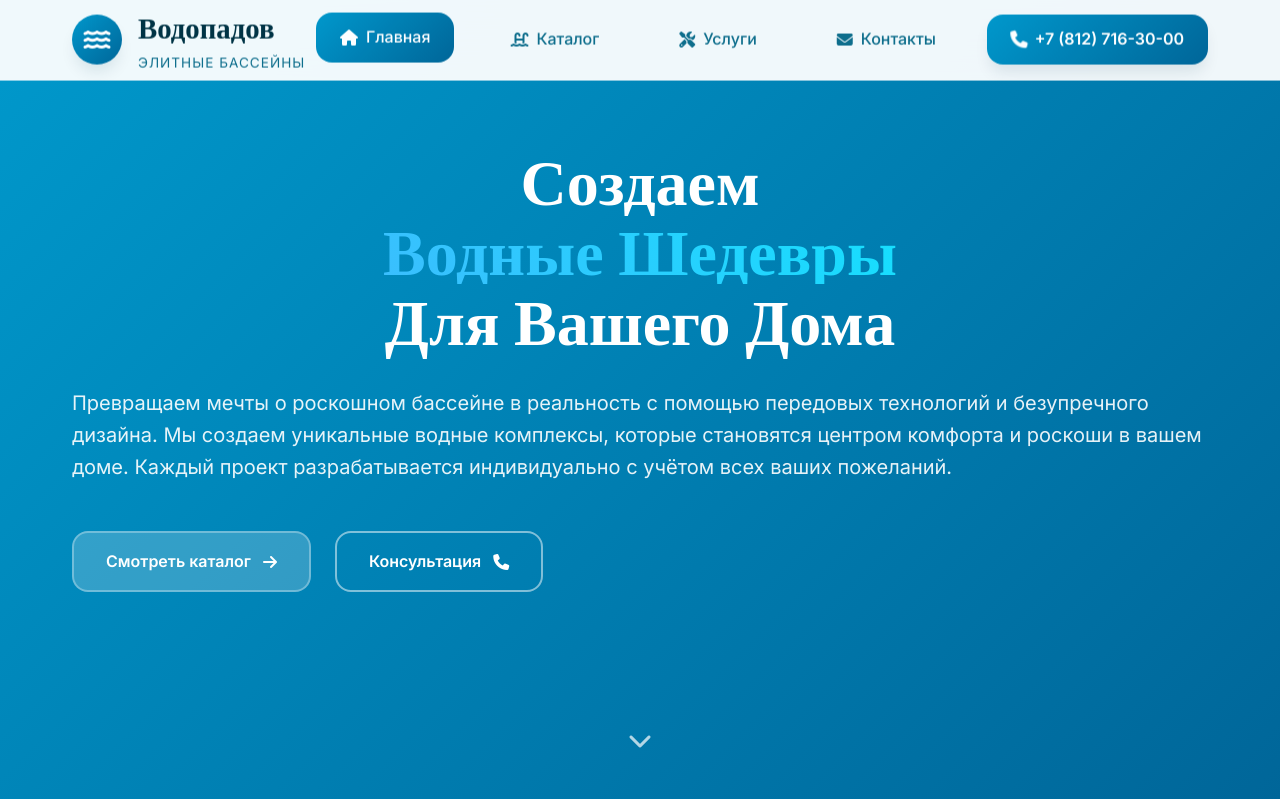
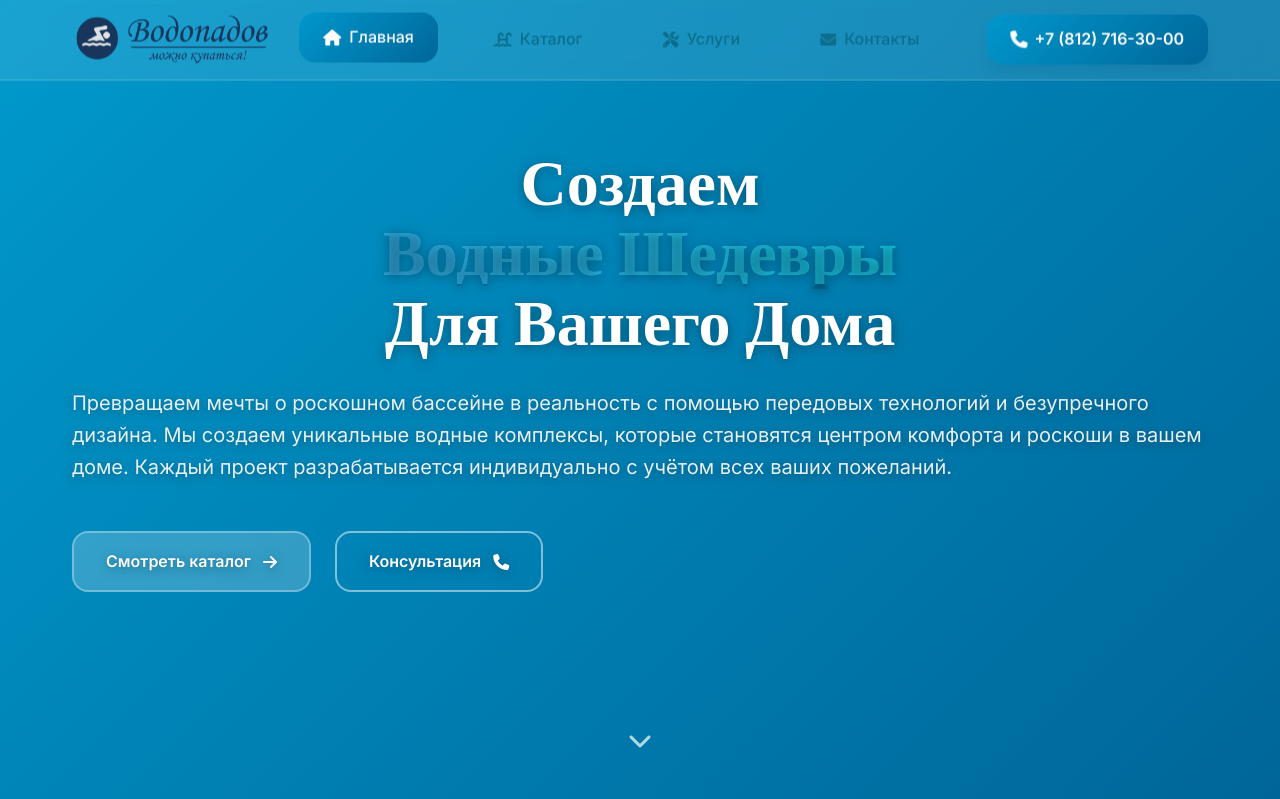
Before and after one commit to Mirzohid2001/basseyn, a Django app: page / in a window 1280 px wide. Shown: the top 799 px of the page. Run offline with Django 5.2, Linux system fonts and the light colour scheme; data that the repository does not hold is empty; some libraries are stand-ins or nearby versions.

Commit message:
видео

```diff
--- a/static/css/modern.css
+++ b/static/css/modern.css
@@ -133,11 +133,17 @@ body {
     position: fixed;
     top: 0;
     width: 100%;
-    background: rgba(255, 255, 255, 0.95);
+    background: rgba(255, 255, 255, 0.1);
     backdrop-filter: blur(20px);
     border-bottom: 1px solid rgba(255, 255, 255, 0.2);
     z-index: 1000;
     transition: var(--transition-normal);
+}
+.hero-title,
+.hero-subtitle,
+.hero-content p,
+.hero-buttons .btn {
+    text-shadow: 0 2px 12px rgba(0,0,0,0.35), 0 0px 1px rgba(0,0,0,0.15);
 }
 
 .navbar.scrolled {
@@ -164,16 +170,21 @@ body {
 }
 
 .brand-logo {
-    width: 50px;
-    height: 50px;
-    background: var(--primary-gradient);
-    border-radius: 50%;
+    width: auto;
+    height: auto;
     display: flex;
     align-items: center;
     justify-content: center;
-    color: white;
-    font-size: 1.5rem;
-    box-shadow: var(--shadow-md);
+    border-radius: 50%;
+    background: none;       /* убираем фон */
+    box-shadow: none;       /* убираем тень, если была */
+    overflow: visible;
+}
+.logo-img {
+    width: 200px;
+    height: 100px;
+    object-fit: contain;
+    display: block;
 }
 
 .brand-text .brand-name {
@@ -302,8 +313,11 @@ body {
     left: 0;
     width: 100%;
     height: 100%;
-    opacity: 0.1;
+    opacity: 1 !important;
+    z-index: 0;
 }
+
+
 
 .animated-pool {
     position: absolute;
--- a/templates/base.html
+++ b/templates/base.html
@@ -45,12 +45,10 @@
         <div class="nav-container">
             <div class="nav-brand">
                 <div class="brand-logo">
-                    <i class="fas fa-water"></i>
+                        <img src="{% static 'img/logo.png' %}" alt="Водопадов" class="logo-img">
+
                 </div>
-                <div class="brand-text">
-                    <span class="brand-name">Водопадов</span>
-                    <span class="brand-tagline">Элитные Бассейны</span>
-                </div>
+
             </div>
 
             <div class="nav-menu" id="nav-menu">
@@ -122,6 +120,8 @@
     </div>
 
     <div class="hero-content">
+        <div class="hero-overlay"></div>
+
         <div class="hero-container">
             <div class="hero-text">
                 <h1 class="hero-title">
```
Also changed, not shown: static/img/logo.png (added), static/img/Без имени-8.png (added).
